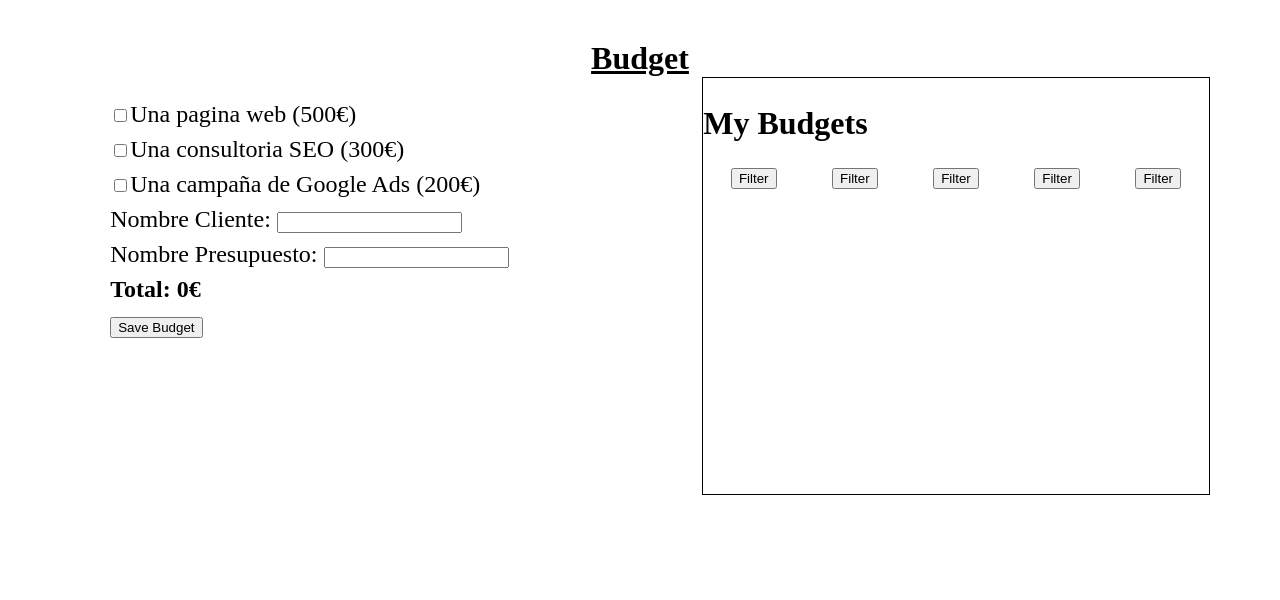
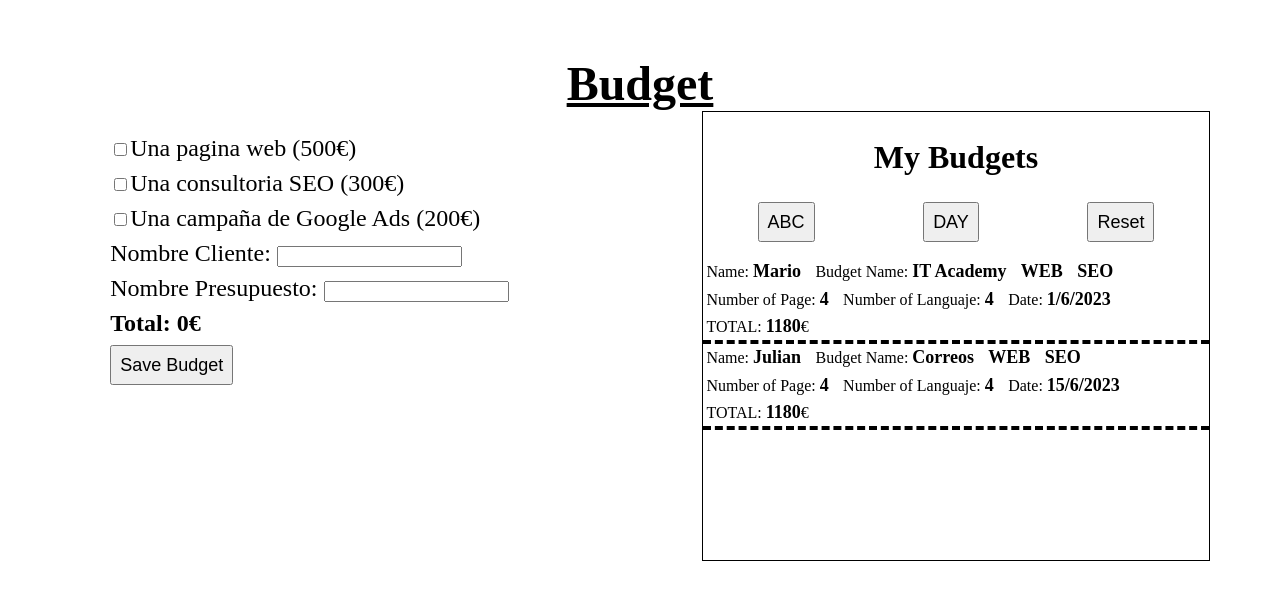
Before and after one commit to Cristian-Moller/S7_ReactTypescript, a React (Vite) app: page /budget in a window 1280 px wide. Shown: the top 600 px of the page. Built offline with nearby package versions, Linux system fonts and the light colour scheme.

Commit message:
Add budget sort buttons

```diff
--- a/src/components/listBudget.tsx
+++ b/src/components/listBudget.tsx
@@ -1,27 +1,93 @@
+import { useState } from "react";
 import "../pages/budget.css"
 import { arrayType } from "../types/types"
+import { Button } from "./button";
 
 type listProp = {
   newBudget: arrayType[];
 }
 
 export function ListBadget({newBudget}: listProp){
+  const [newBudgetOrder, setNewBudgetOrder] = useState<arrayType[]>([])
+  const [alphabetic, setAlphabetic] = useState<boolean>(false)
+  const [date, setDate] = useState<boolean>(false)
 
+  function alphabeticalOrder(): void {
+    const arrayAlphabetic = [...newBudget]
+    if(alphabetic){
+      //ascendente
+      arrayAlphabetic.sort((a, b) => {
+        if(a.clientName < b.clientName) {
+          return -1
+        }
+        if(a.clientName > b.clientName) {
+          return 1
+        }
+        return 0
+      })
+    } else {
+      //descendente
+      arrayAlphabetic.sort((a, b) => {
+        if(a.clientName < b.clientName) {
+          return 1
+        }
+        if(a.clientName > b.clientName) {
+          return -1
+        }
+        return 0
+      })
+    }
+    setAlphabetic(!alphabetic)
+    return setNewBudgetOrder(arrayAlphabetic)
+  }
 
+  function dateOrder(): void {
+    const arrayDate = [...newBudget]
+    if(date){
+      //ascendente
+      arrayDate.sort((a, b) => {
+        if(a.day < b.day) {
+          return -1
+        }
+        if(a.day > b.day) {
+          return 1
+        }
+        return 0
+      })
+    } else {
+      //descendente
+      arrayDate.sort((a, b) => {
+        if(a.day < b.day) {
+          return 1
+        }
+        if(a.day > b.day) {
+          return -1
+        }
+        return 0
+      })
+    }
+    setDate(!date)
+    return setNewBudgetOrder(arrayDate)
+  }
+
+  function resetArray(): void {
+    const array = [...newBudget]
+    return setNewBudgetOrder(array)
+  }
 
   return (
     <div className='list-budget'>
           <h2>My Budgets</h2>
         <div className='filter-row'>
-          <button>Filter</button>
-          <button>Filter</button>
-          <button>Filter</button>
-          <button>Filter</button>
-          <button>Filter</button>
+          <Button className='order' handleClick={alphabeticalOrder} text='ABC' ></Button>
+          <Button className='order' handleClick={dateOrder} text='DAY' ></Button>
+          <Button className='order' handleClick={resetArray} text='Reset' ></Button>
+
         </div>
         <div className='itemBudget'>
           {
-            newBudget.map((itemData, index) => (
+            ((newBudgetOrder < newBudget) ? newBudget : newBudgetOrder)
+            .map((itemData, index) => (
               <div key={index} className='subItemBudget'>
                 <div>Name: <span>{itemData.clientName}</span></div>
                 <div>Budget Name: <span>{itemData.pressupostName}</span></div>
--- a/src/pages/budget.css
+++ b/src/pages/budget.css
@@ -6,7 +6,7 @@
 }
 h3{
   width: 80%;
-  font-size: 2rem;
+  font-size: 3rem;
   margin-block-end: 0;
   text-decoration: underline;
   text-align: center;
@@ -16,7 +16,7 @@ h3{
 }
 .list-budget{
   width: 40%;
-  height: 26rem;
+  height: 28rem;
   border: 1px solid black;
 }
 ul{
@@ -72,7 +72,6 @@ li div{
 }
 .infoButton:hover{
   background-color: rgb(120, 6, 133);
-
 }
 .infoImage{
   width: 120%;
@@ -116,7 +115,7 @@ li div{
   justify-content: space-around;
 }
 .itemBudget{
-  height: 18rem;
+  height: 19rem;
   overflow-y: scroll;
 
 }
@@ -136,3 +135,13 @@ li div{
   font-size: large;
   font-weight: bold;
 }
+.order, .buttonSubmit{
+  width: fit-content;
+  height: 2.5rem;
+  font-size: large;
+  padding: 0.5rem;
+}
+.order:hover, .buttonSubmit:hover{
+  background-color: rgb(120, 6, 133);
+  color: white;
+}
--- a/src/pages/budget.tsx
+++ b/src/pages/budget.tsx
@@ -44,8 +44,31 @@ function Budget() {
   const [total, setTotal] = useState(obtainPrice());
   const [clientName, setClientName] = useState<string>('')
   const [pressupostName, setPressupostName] = useState<string>('')
-  const [newBudget, setNewBudget] = useState<arrayType[]>([])
-
+  const [newBudget, setNewBudget] = useState<arrayType[]>([
+    //array test para probar que ordena por fecha
+    {
+      clientName: "Mario",
+      day: 1,
+      language: 4,
+      month: 6,
+      page: 4,
+      pressupostName: "IT Academy",
+      services: ['web', 'ads'],
+      total: 1180,
+      year: 2023
+    },
+    {
+      clientName: "Julian",
+      day: 15,
+      language: 4,
+      month: 6,
+      page: 4,
+      pressupostName: "Correos",
+      services: ['web', 'ads'],
+      total: 1180,
+      year: 2023
+    }
+  ])
 
   const handleSubmitInfo = (event: React.MouseEvent<HTMLInputElement>) => {
     event.preventDefault();
@@ -53,8 +76,7 @@ function Budget() {
 
   const date = new Date()
 
-  const handleSubmit = (event: React.MouseEvent<HTMLInputElement>) => {
-    event.preventDefault();
+  const handleSubmit = () => {
     const itemData: arrayType = {
       services: [],
       page: page,
@@ -69,7 +91,7 @@ function Budget() {
     itemData.services = checkedState.map((isChecked, index) => (isChecked ? arrayBudget[index].id : null))
     .filter((id) => id !== null) as string[]
 
-    setNewBudget((previo) => [...previo, itemData])
+    setNewBudget((arrayItemData) => [...arrayItemData, itemData])
   }
 
   function pageChange(toAdd: number){
@@ -220,7 +242,7 @@ function Budget() {
             </div>
           </li>
           <li>
-            <input type="submit" value="Save Budget" onClick={handleSubmit}></input>
+            <input type="submit" value="Save Budget" onClick={handleSubmit} className='buttonSubmit'></input>
           </li>
         </ul>
       </form>
--- a/src/pages/welcome.css
+++ b/src/pages/welcome.css
@@ -18,4 +18,5 @@
 }
 h2, p{
   font-size: xx-large;
+  text-align: center;
 }
```
